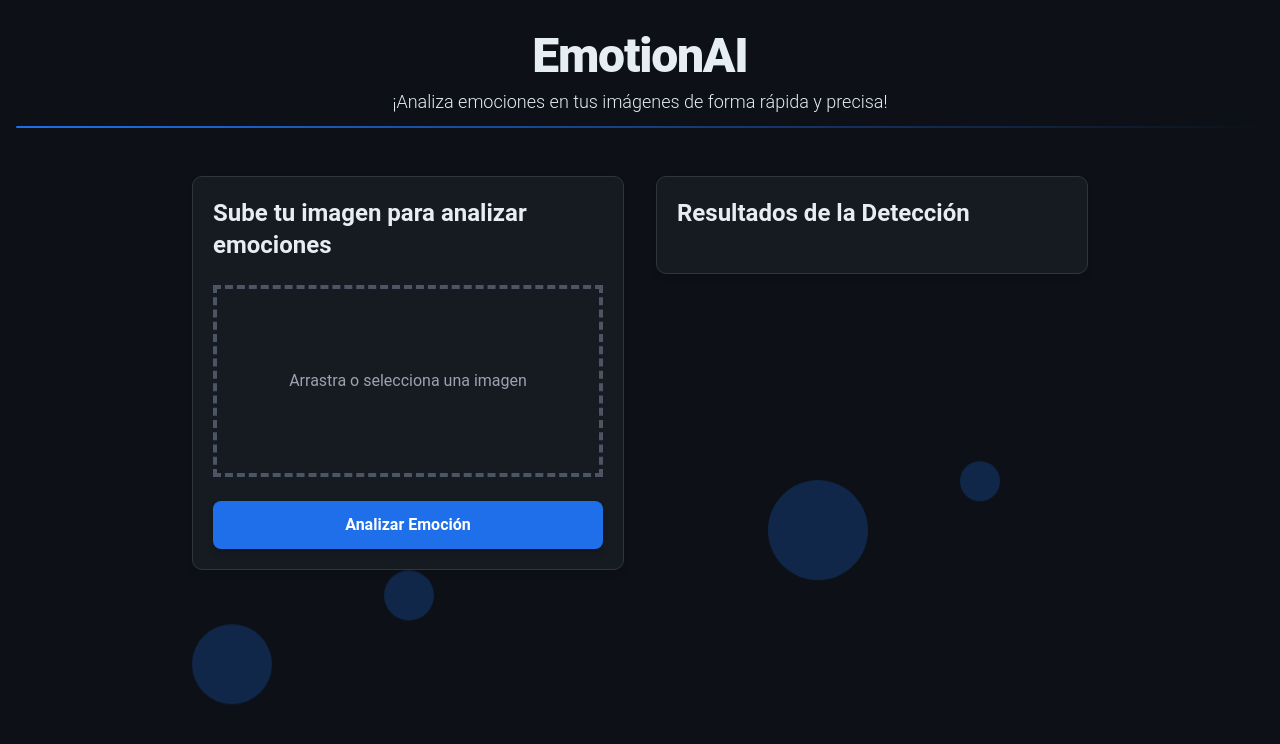
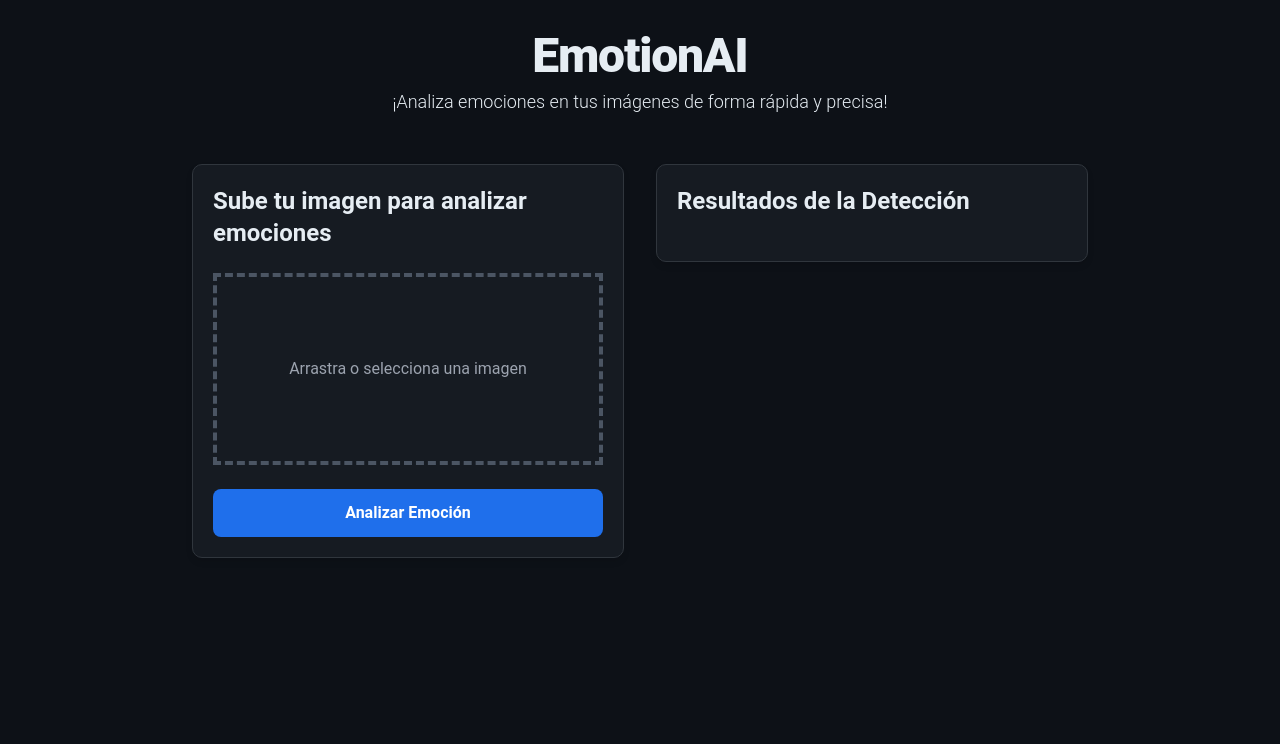
Before and after one commit to Kevin4Calderon/Emotion-IA, a Flask app: page / in a window 1280 px wide. Shown: the top 744 px of the page. Run offline with Flask 2, Linux system fonts and the light colour scheme; some libraries are stand-ins or nearby versions.

Commit message:
Update index.html

```diff
--- a/templates/index.html
+++ b/templates/index.html
@@ -15,7 +15,6 @@
         animation: fadeIn 1s ease-in-out;
         overflow-x: hidden;
         position: relative;
-        line-height: 1.6; /* Mejora la legibilidad */
     }
 
     @keyframes fadeIn {
@@ -24,15 +23,6 @@
         }
         to {
             opacity: 1;
-        }
-    }
-
-    @keyframes float {
-        from {
-            transform: translateY(0);
-        }
-        to {
-            transform: translateY(-20px);
         }
     }
 
@@ -45,45 +35,11 @@
         font-size: 16px;
         font-weight: bold;
         transition: background-color 0.3s, transform 0.2s;
-        box-shadow: 0 4px 6px rgba(0, 0, 0, 0.2);
     }
 
     .btn-custom:hover {
         background-color: #1158c7;
         transform: scale(1.05);
-        box-shadow: 0 6px 8px rgba(0, 0, 0, 0.3);
-    }
-
-    .progress-container {
-        width: 100%;
-        background-color: #2c313a;
-        border-radius: 5px;
-        overflow: hidden;
-    }
-
-    .progress {
-        height: 8px;
-        background-color: #1f6feb;
-        width: 0%;
-        transition: width 0.4s ease;
-    }
-
-    .loading-spinner {
-        border: 4px solid transparent;
-        border-top: 4px solid #1f6feb;
-        border-radius: 50%;
-        animation: spin 1s linear infinite;
-        width: 40px; /* Tamaño ajustado */
-        height: 40px; /* Tamaño ajustado */
-    }
-
-    @keyframes spin {
-        from {
-            transform: rotate(0deg);
-        }
-        to {
-            transform: rotate(360deg);
-        }
     }
 
     .card {
@@ -92,59 +48,14 @@
         border-radius: 10px;
         box-shadow: 0 4px 6px rgba(0, 0, 0, 0.1);
         padding: 20px;
-        transition: transform 0.3s, box-shadow 0.3s;
     }
 
-    .card:hover {
-        transform: translateY(-10px);
-        box-shadow: 0 6px 10px rgba(0, 0, 0, 0.2);
-    }
-
-    .title-divider {
-        height: 2px;
-        background: linear-gradient(to right, #1f6feb, transparent);
-        margin: 10px 0;
-        border-radius: 2px;
-    }
-
-    .bubble {
-        position: absolute;
-        background-color: rgba(31, 111, 235, 0.3);
-        border-radius: 50%;
-        animation: float 4s ease-in-out infinite alternate;
-        opacity: 0.8; /* Reduce opacidad para menos distracción */
-    }
-
-    .bubble:nth-child(1) {
-        width: 80px;
-        height: 80px;
-        bottom: 10%;
-        left: 15%;
-        animation-duration: 5s;
-    }
-
-    .bubble:nth-child(2) {
-        width: 50px;
-        height: 50px;
-        bottom: 20%;
-        left: 30%;
-        animation-duration: 6s;
-    }
-
-    .bubble:nth-child(3) {
-        width: 100px;
-        height: 100px;
-        bottom: 25%;
-        left: 60%;
-        animation-duration: 7s;
-    }
-
-    .bubble:nth-child(4) {
-        width: 40px;
-        height: 40px;
-        bottom: 35%;
-        left: 75%;
-        animation-duration: 8s;
+    #results img {
+        max-width: 100%; /* Ajusta el ancho al tamaño del contenedor */
+        height: auto;    /* Mantiene la proporción */
+        object-fit: contain; /* Asegura que la imagen se ajuste al contenedor sin recortes */
+        border-radius: 8px;  /* Esquinas redondeadas */
+        box-shadow: 0 4px 6px rgba(0, 0, 0, 0.1); /* Sombra para mejorar la estética */
     }
 </style>
 </head>
```
